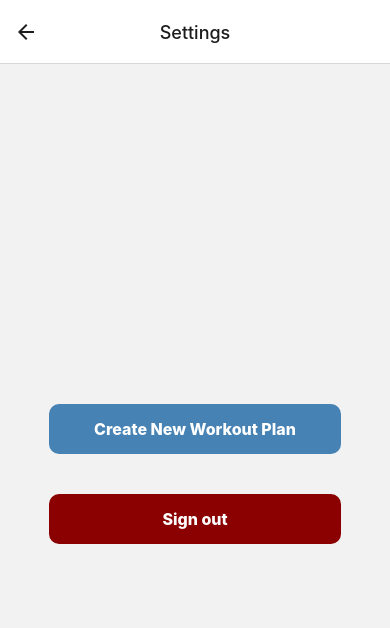
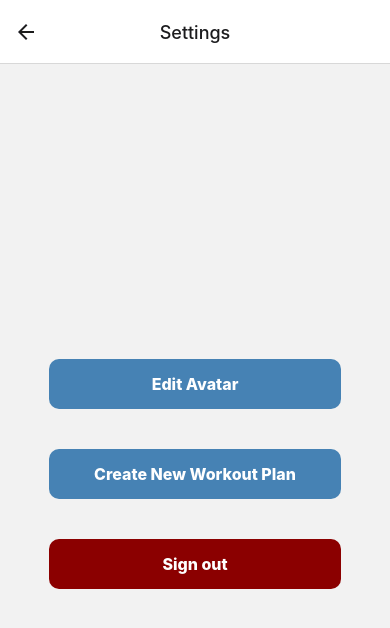
Before and after one commit to osu-cs467-myFitnessTrainer/myFitnessTrainer, a React Native app in the folder myFitnessTrainer/: screen /Settings in a window 390 px wide. Shown: the top 628 px of the page. Built offline with nearby package versions, Linux system fonts and the light colour scheme; no server answers.

Commit message:
conditional display message when selecting avatar

```diff
--- a/myFitnessTrainer/App.js
+++ b/myFitnessTrainer/App.js
@@ -60,6 +60,11 @@ export default function App() {
                     options={{ headerTitleAlign: "center" }}
                 />
                 <Stack.Screen
+                    name="Select An Avatar"
+                    component={AvatarScreen}
+                    options={{ headerTitleAlign: "center" }}
+                />
+                <Stack.Screen
                     name="Workout Summary"
                     component={WorkoutSummaryScreen}
                     options={{ headerTitleAlign: "center" }}
@@ -73,11 +78,11 @@ export default function App() {
                         headerLeft: () => <ExitWorkoutButton />
                     }}
                 />
-                <Stack.Screen
+                {/* <Stack.Screen
                     name="Avatar"
                     component={AvatarScreen}
                     options={{ headerTitleAlign: "center" }}
-                />
+                /> */}
             </Stack.Navigator>
         </NavigationContainer>
 
--- /dev/null
+++ b/myFitnessTrainer/src/components/SelectAnAvatarButton.js
@@ -0,0 +1,38 @@
+import { StyleSheet, Text, TouchableOpacity } from "react-native";
+import React from "react";
+import { useNavigation } from "@react-navigation/native";
+
+const SelectAnAvatarButton = () => {
+    const navigation = useNavigation();
+
+    const handleSelectAnAvatar = () => {
+        // navigation.navigate("Select An Avatar");
+        navigation.navigate("Select An Avatar", {
+            fromSignUpScreen: false,
+          });
+    };
+
+    return (
+        <TouchableOpacity style={styles.button} onPress={handleSelectAnAvatar}>
+            <Text style={styles.buttonText}>Edit Avatar</Text>
+        </TouchableOpacity>
+    );
+};
+
+export default SelectAnAvatarButton;
+
+const styles = StyleSheet.create({
+    button: {
+        backgroundColor: "#4682B4",
+        width: "75%",
+        padding: 15,
+        borderRadius: 10,
+        alignItems: "center",
+        marginTop: 40,
+    },
+    buttonText: {
+        color: "white",
+        fontWeight: 800,
+        fontSize: 16,
+    },
+});
--- a/myFitnessTrainer/src/screens/AvatarScreen.js
+++ b/myFitnessTrainer/src/screens/AvatarScreen.js
@@ -11,9 +11,19 @@ import Avatar from '../components/Avatar';
 const pickedImageFileName = Date.now() + ".png";
 const defaultAvatarFileName = "default.png";
 
-const AvatarScreen = ({navigation}) =>  {
+
+function DisplayedMessage({isFromSignUpScreen}){
+  if (isFromSignUpScreen){
+    return <Text>Stick with the default avatar, or select your own!</Text>
+  }
+}
+
+const AvatarScreen = ({navigation, route}) =>  {
   const [defaultImageURL, setDefaultImageURL] = useState(null)
   const [image, setImage] = useState(null);
+
+  console.log("route=", route)
+
 
   // get the default.png from Firebase. We'll use its URL as the User's Avatar URL if
   // custom image is not picked from the user's device
@@ -76,7 +86,7 @@ const AvatarScreen = ({navigation}) =>  {
   image ? imgSource = image : imgSource = defaultImageURL;  // checks if (picked) image is null
   return (
     <View style={styles.view}>
-      <Text>Stick with the default avatar, or select your own!</Text>
+      <DisplayedMessage isFromSignUpScreen={route.params.fromSignUpScreen} />
       <Avatar
         imgSource={imgSource}
         pixelSize={200}
--- a/myFitnessTrainer/src/screens/SettingsScreen.js
+++ b/myFitnessTrainer/src/screens/SettingsScreen.js
@@ -2,10 +2,12 @@ import { StyleSheet, View } from 'react-native';
 import React from 'react';
 import CreateNewPlanButton from "../components/CreateNewPlanButton";
 import SignOutButton from '../components/SignOutButton';
+import SelectAnAvatarButton from '../components/SelectAnAvatarButton';
 
 const SettingsScreen = () => {
     return (
         <View style={styles.container}>
+            <SelectAnAvatarButton />
             <CreateNewPlanButton />
             <SignOutButton />
         </View>
--- a/myFitnessTrainer/src/screens/SignUpScreen.js
+++ b/myFitnessTrainer/src/screens/SignUpScreen.js
@@ -16,7 +16,7 @@ const SignUpScreen = ({navigation}) => {
             if(user) {
                 navigation.reset({
                     index: 0,
-                    routes: [{name:'Avatar'}]
+                    routes: [{name:'Select An Avatar', params: {fromSignUpScreen: true}}]
                 });
             }
         });
```
